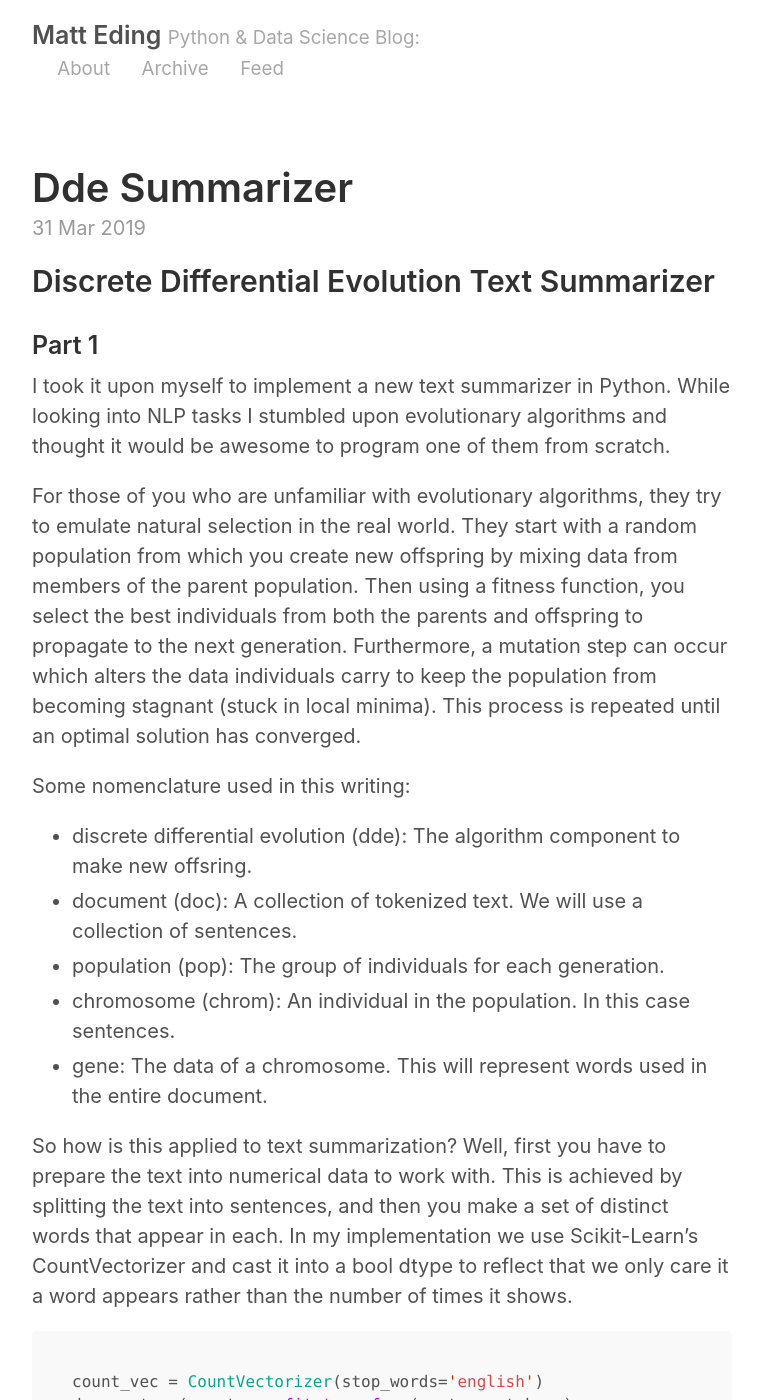
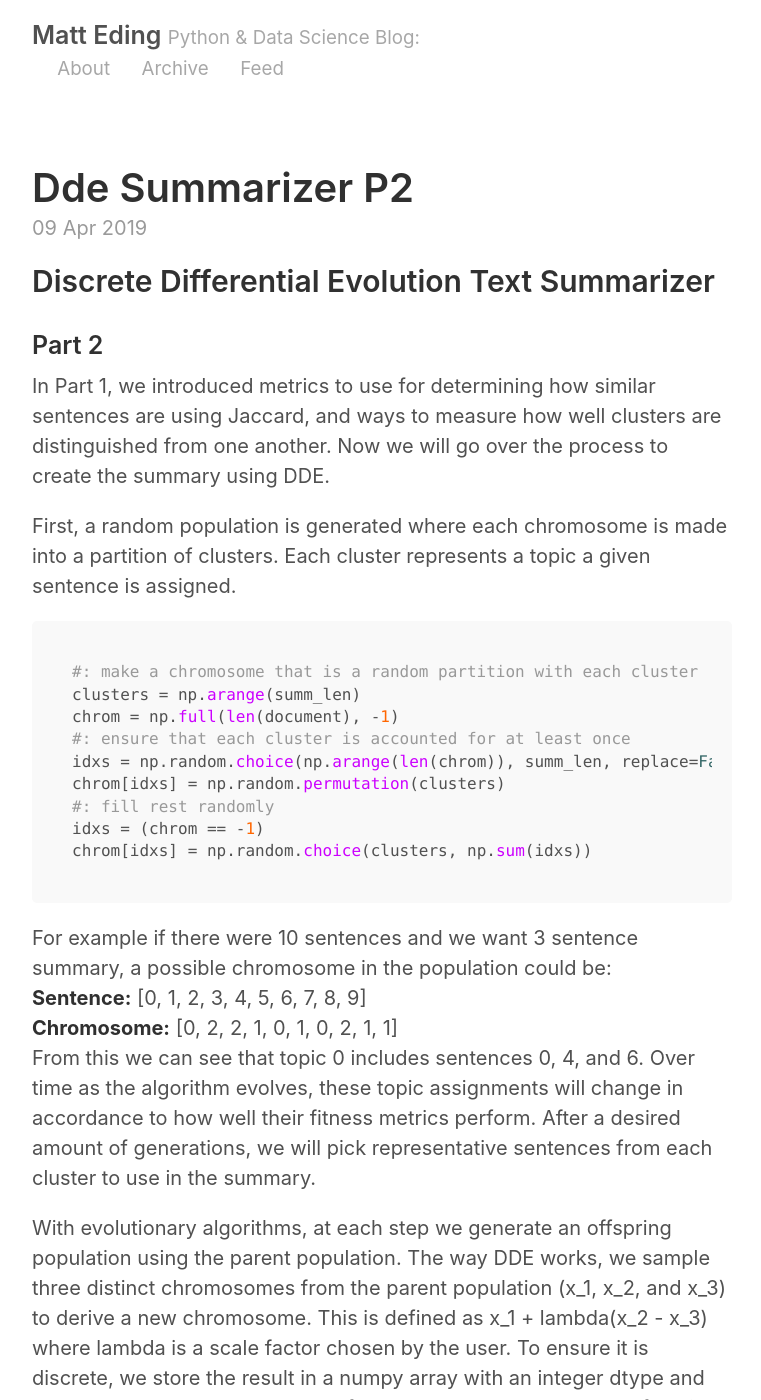
Before and after one commit to MattEding/matteding.github.io, a Jekyll site: the page built from index.html, in a window 1280 px wide and 1400 px high. Shown: the whole window, without its empty margins (258-1019 px from the left). Built offline with Jekyll 4.4.1, drawn with Linux system fonts in a browser that asks for light colours; the list of posts is cut into pages by our own code; some of the changed text lies outside the part shown.

Commit message:
dde part2

````diff
--- a/_posts/2019-03-31-dde-summarizer.md
+++ b/_posts/2019-03-31-dde-summarizer.md
@@ -42,6 +42,13 @@ def jaccard_similarity(a, b):
   union = np.sum(a | b)
   return intersection / union
 ```
+As an example to illustrate its use with unique words from sentences:
+__Sentence A:__ Python is a dynamic language.
+__Sentence B:__ C++ is a compiled language.
+__Intersection:__ {is, a, language}
+__Union:__ {python, is, a, dynamic, language, c++, compiled}
+__Jaccard:__ 3 / 7 = 0.486
+
 Our goal is to partition the sentences in the document into clusters, from which
 we will pick representative sentences from each to use in the summary. To achive
 this, we will introduce cohesion (closeness within a cluster) and separation (how
--- /dev/null
+++ b/_posts/2019-04-09-dde-summarizer-p2.md
@@ -0,0 +1,92 @@
+## Discrete Differential Evolution Text Summarizer
+### Part 2
+
+In Part 1, we introduced metrics to use for determining how similar
+sentences are using Jaccard, and ways to measure how well clusters are
+distinguished from one another. Now we will go over the process to create
+the summary using DDE.
+
+First, a random population is generated where each chromosome is made into a
+partition of clusters. Each cluster represents a topic a given sentence
+is assigned.
+
+```python
+#: make a chromosome that is a random partition with each cluster
+clusters = np.arange(summ_len)
+chrom = np.full(len(document), -1)
+#: ensure that each cluster is accounted for at least once
+idxs = np.random.choice(np.arange(len(chrom)), summ_len, replace=False)
+chrom[idxs] = np.random.permutation(clusters)
+#: fill rest randomly
+idxs = (chrom == -1)
+chrom[idxs] = np.random.choice(clusters, np.sum(idxs))
+```
+
+For example if there were 10 sentences and we want 3 sentence
+summary, a possible chromosome in the population could be:
+__Sentence:__ [0, 1, 2, 3, 4, 5, 6, 7, 8, 9]
+__Chromosome:__ [0, 2, 2, 1, 0, 1, 0, 2, 1, 1]
+From this we can see that topic 0 includes sentences 0, 4, and 6. Over time as
+the algorithm evolves, these topic assignments will change in accordance to
+how well their fitness metrics perform. After a desired amount of generations,
+we will pick representative sentences from each cluster to use in the summary.
+
+With evolutionary algorithms, at each step we generate an offspring population
+using the parent population. The way DDE works, we sample three distinct
+chromosomes from the parent population (x_1, x_2, and x_3) to derive a new
+chromosome. This is defined as x_1 + lambda(x_2 - x_3) where lambda is a scale
+factor chosen by the user. To ensure it is discrete, we store the result in a
+numpy array with an integer dtype and also use modulo by the number of clusters
+to keep the number of desired summary sentences constant. Below is a vectorized
+version to apply to the entire population array at once:
+
+```python
+n = np.arange(len(pop))
+s = frozenset(n)
+#: get 3 distinct chromosomes that differ from i_th chromosome
+idxs = np.array([np.random.choice(tuple(s - {i}), size=3, replace=False) for i in n])
+chrom_1, chrom_2, chrom_3 = map(np.squeeze, np.split(pop[idxs], 3, axis=1))
+#: discrete differential evolution
+offspr = (chrom_1 + lambda_ * (chrom_2 - chrom_3)) % summ_len
+```
+
+For each parent/offspring pairing, we keep the better fit one according to
+its `cohesion_separation` score (see part 1) by overriding the population array
+in place. As this is the main bottleneck, use `multiprocessing` to utilize all
+the cores on your machine.
+
+```python
+#: determine whether parents or offspring will survive to the next generation
+with multiprocessing.Pool() as pool:
+    fits = pool.map(cohesion_separation, itertools.chain(pop, offspr))
+i = len(pop)
+fit_pop, fit_off = fits[:i], fits[i:]
+mask = fit_off > fit_pop
+pop[mask] = offspr[mask]
+```
+
+Finally the new population is mutated according to a random state created anew
+for each generation. For each chromosome, genes are randomly selected for
+crossover--dubbed as such to mimic real life [chromosomal inversion](https://en.wikipedia.org/wiki/Chromosomal_crossover). Those selected genes have their
+order reversed while other ones are kept in place. Below is the code to apply
+this operation in vectorized form. Unfortunately I could not figure out a clearer
+way to achieve this without explicit for loops.
+
+```python
+rand = np.random.random_sample(pop.shape)
+mask = rand < sigmoid(pop)
+#: inversion operator -> for each row reverse order of all True values
+idxs = np.nonzero(mask)
+arr = np.array(idxs)
+sorter = np.lexsort((-arr[1], arr[0]))
+rev = arr.T[sorter].T
+pop[idxs] = pop[(rev[0], rev[1])]
+```
+
+This process is repeated for a fixed number of generations. After many iterations,
+DDE gravitates towards optimal solutions as only most fit survives. In the 3rd
+and final installment, we will go over how to extract the representative
+sentences resulting from the evolutionary process to create the summary.
+
+For the full implementation feel free to look at my [EvolveSumm](https://github.com/MattEding/EvolveSumm)
+repository on GitHub.
--- a/about.md
+++ b/about.md
@@ -28,3 +28,5 @@ books I have read include the following in no particular order:
 - High Performance Python: Practical Performant Programming for Humans
 - Scipy and NumPy
 - Effective Computation in Physics
+- Automate the Boring Stuff with Python
+- Learning SQL
````
